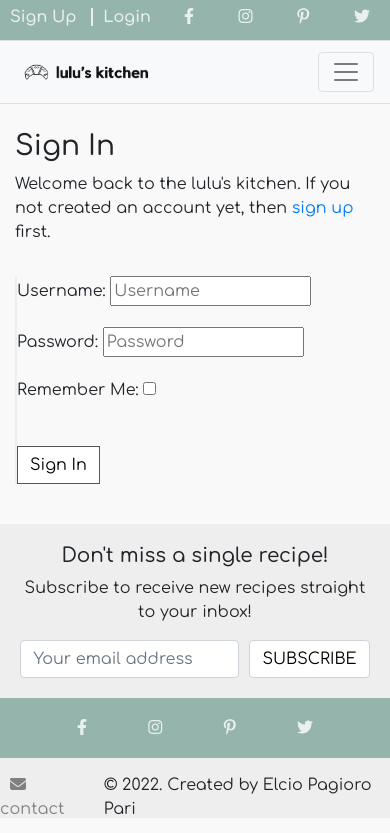
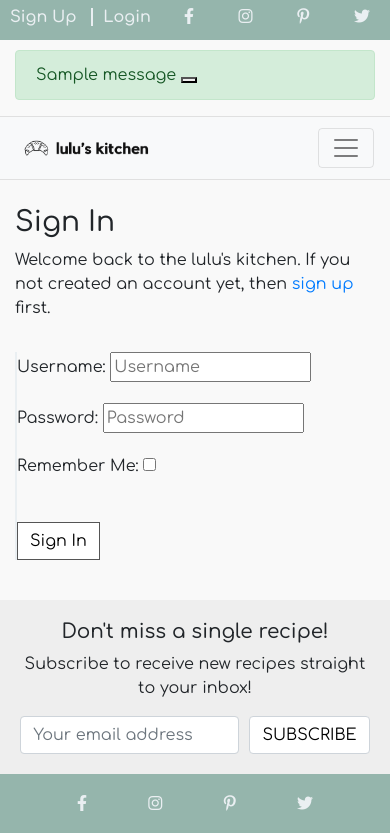
Before and after one commit to Code-Institute-Submissions/pagioro-Project-Milestone-4---Blog_NovResub, a Django app: page /accounts/login/ in a window 390 px wide. Shown: the top 833 px of the page. Run offline with Django 3.2, Linux system fonts and the light colour scheme; tables that the repository leaves empty hold one stand-in row (values such as "Sample post"); one stand-in notice (Sample message) is shown; some libraries are stand-ins or nearby versions.

Commit message:
Add login/logout message

```diff
--- a/templates/base.html
+++ b/templates/base.html
@@ -34,6 +34,20 @@
 			<a href="https://www.twitter.com/" target="_blank"><i class="fab fa-twitter"></i></a>
 		</div>
 	</section>
+
+  <!-- Login and logout container message -->
+  <div class="container">
+    <div class="row">
+        <div class="col-md-8 offset-md-2">
+            {% for message in messages %}
+            <div class="alert {{ message.tags }} alert-dismissible fade show" id="msg" role="alert">
+                {{ message | safe }}
+                <button type="button" class="btn-close" data-bs-dismiss="alert" aria-label="Close"></button>
+            </div>
+            {% endfor %}
+        </div>
+    </div>
+  </div>
 
     <!-- Logo -->
     <section>
@@ -110,7 +124,13 @@
 	</div>
 </section>
 
-<script src="assets/js/script.js"></script>
+<script>
+  setTimeout(function () {
+      let messages = document.getElementById('msg');
+      let alert = new bootstrap.Alert(messages);
+      alert.close();
+  }, 10000);
+</script>
 
 </body>
 
```
Also changed, not shown: project4blog/settings.py (+9 -0 lines), templates/post_detail.html (+9 -0 lines).
